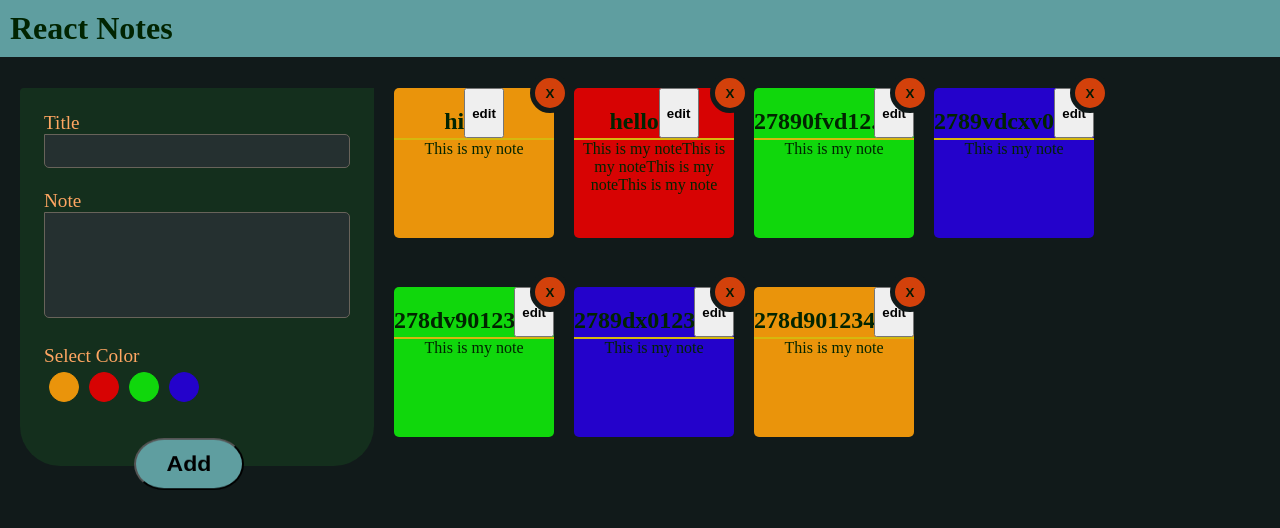
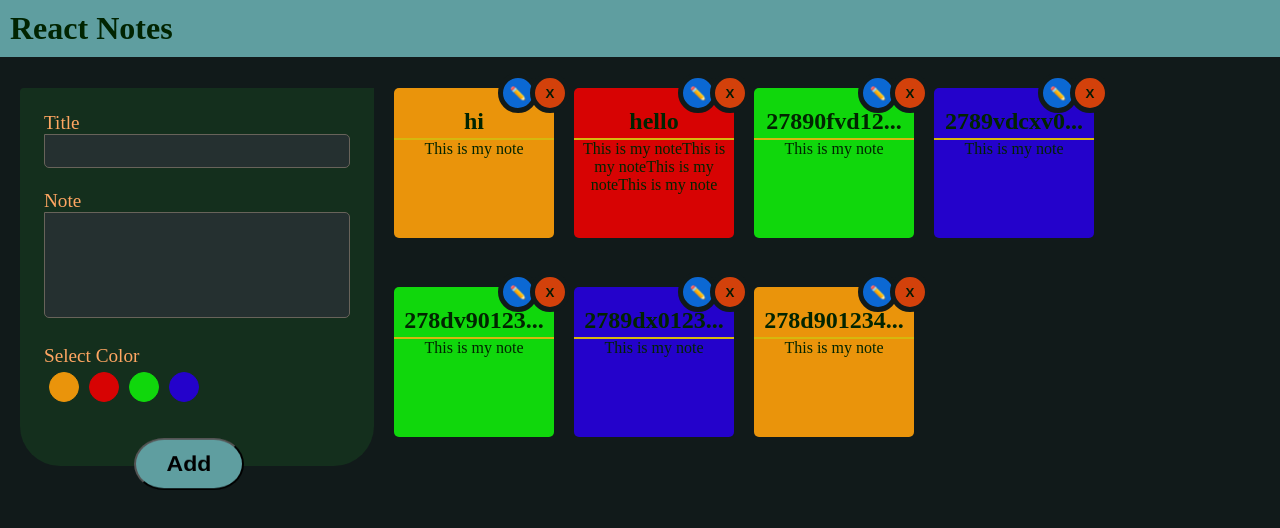
Before and after one commit to Sujoy-2811/react-notes, a React (Create React App) app: page / in a window 1280 px wide. Shown: the top 528 px of the page. Built offline with nearby package versions, Linux system fonts and the light colour scheme.

Commit message:
added edit button styles

```diff
--- a/src/LIst/ListItem.js
+++ b/src/LIst/ListItem.js
@@ -36,7 +36,7 @@ const ListItem = (props) => {
             props.modifyHandle({ state: true });
           }}
         >
-          <b>edit</b>
+          <b>✏️</b>
         </button>
         <button
           className={styles.delete_button}
--- a/src/LIst/ListItem.module.css
+++ b/src/LIst/ListItem.module.css
@@ -17,9 +17,7 @@
 .delete_button {
   background-color: rgb(211, 65, 11);
   border: none;
-  border: solid;
-  border-color: #111a1a;
-  border-width: 5px;
+  border: 5px solid #111a1a;
   width: 40px;
   height: 40px;
   border-radius: 40px;
@@ -28,7 +26,20 @@
   right: -10%;
   color: rgb(7, 26, 5);
   user-select: none;
+}
 
+.modify_button{
+  background-color: rgb(11, 104, 211);
+  border: none;
+  border: 5px solid #111a1a;
+  width: 40px;
+  height: 40px;
+  border-radius: 40px;
+  position: absolute;
+  top: -10%;
+  right: 10%;
+  color: rgb(7, 26, 5);
+  user-select: none;
 
 }
 
```
